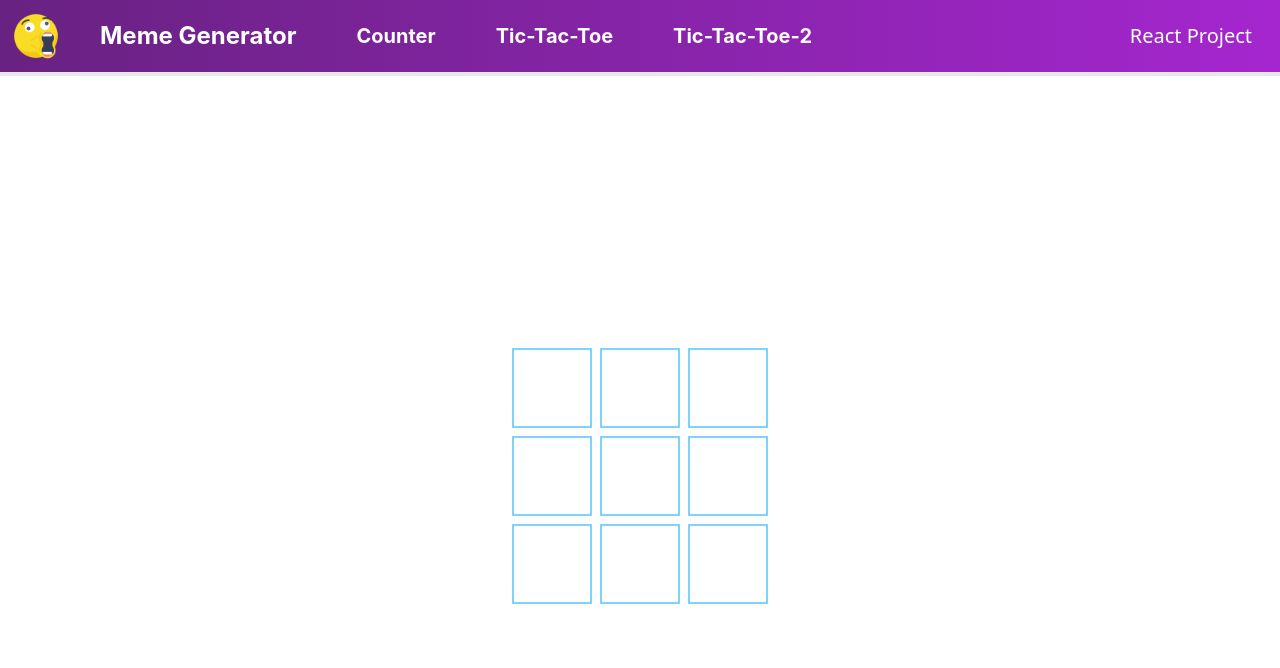
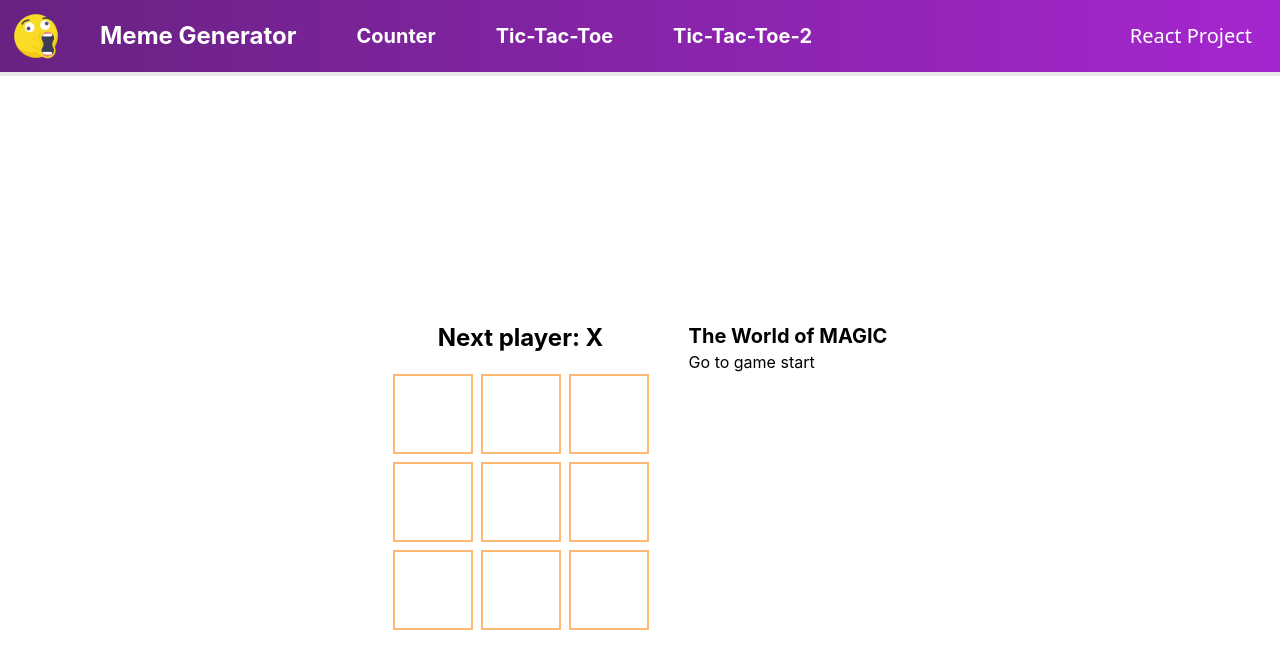
Before and after one commit to nirajsub/Todo-application-with-django-and-react, a React (Create React App) app in the folder frontend/: page /tictac in a window 1280 px wide. Shown: the top 668 px of the page. Built offline with nearby package versions, Linux system fonts and the light colour scheme.

Commit message:
tictactoe new update

```diff
--- a/frontend/src/page/TicTacToe.jsx
+++ b/frontend/src/page/TicTacToe.jsx
@@ -1,26 +1,66 @@
-import React, { useState } from 'react';
+import React, { useState } from "react";
 
 const TicTacToe = () => {
   return (
     <div className="flex justify-center items-center h-screen">
       <Game />
     </div>
-    )
+  );
+};
+
+function Game() {
+    const [history, setHistory] = useState([Array(9).fill(null)]);
+    const [currentMove, setCurrentMove] = useState(0);
+    const xIsNext = currentMove % 2 === 0;
+    const currentSquares = history[currentMove];
+
+    function handlePlay(nextSquares) {
+      const nextHistory = [...history.slice(0, currentMove + 1), nextSquares];
+      setHistory(nextHistory);
+      setCurrentMove(nextHistory.length - 1);
     }
-function Board({xIsNext, squares, onPlay}) {
+    function jumpTo(nextMove) {
+      setCurrentMove(nextMove);
+    }
 
+    const moves = history.map((squares, move) => {
+      let description;
+      if (move > 0) {
+        description = 'Go to move #' + move;
+      } else {
+        description = 'Go to game start';
+      }
+      return (
+        <li key={move}>
+          <button onClick={() => jumpTo(move)}>{description}</button>
+        </li>
+      );
+    });
+  return (
+    <div className="game flex justify-center gap-10">
+      <div className="game-board">
+        <Board xIsNext={xIsNext} squares={currentSquares} onPlay={handlePlay} />
+      </div>
+      <div className="game-info">
+        <h1 className="font-bold text-xl">The World of MAGIC</h1>
+        <ol>
+            <li>{moves}</li>
+        </ol>
+      </div>
+    </div>
+  );
+}
 
+function Board({ xIsNext, squares, onPlay }) {
   function handleClick(i) {
     if (squares[i] || winner) {
       return;
     }
-        const nextSquares = [...squares]
-        nextSquares[i] = xIsNext ? 'X' : 'O'
-
-        onPlay(nextSquares)
-        onPlay(!xIsNext)
+    const nextSquares = [...squares];
+    nextSquares[i] = xIsNext ? "X" : "O";
+    onPlay(nextSquares);
   }
-    const winner = calculateWinner(squares)
+  const winner = calculateWinner(squares);
   let status;
   if (winner) {
     status = "Winner is Mr: " + winner;
@@ -30,64 +70,47 @@ function Board({xIsNext, squares, onPlay}) {
   return (
     <div>
       <div className="flex justify-center text-2xl font-bold items-center">
-                <h3>{status}</h3>
+        <h3 className="mb-5">{status}</h3>
       </div>
       <div className="grid grid-cols-3 gap-2">
         {squares.map((value, index) => (
-                    <Square key={index} value={value} onSquareClick={() => handleClick(index)}/>
+          <Square
+            key={index}
+            value={value}
+            onSquareClick={() => handleClick(index)}
+          />
         ))}
       </div>
     </div>
-    )
-}
-function Game() {
-    const [xIsNext, setXIsNext] = useState(true)
-    const [history, setHistory] = useState([Array(9).fill(null)]);
-    const currentSquares = history[history.length - 1];
-
-    function handlePlay(nextSquares) {
-        setHistory([...history, nextSquares]);
-        setXIsNext(!xIsNext);
+  );
 }
 
-    return (
-
-<div className="game">
-      <div className="game-board">
-        <Board xIsNext={xIsNext} squares={currentSquares} onPlay={handlePlay} />
-      </div>
-      <div className="game-info">
-        <ol>{/*TODO*/}</ol>
-      </div>
-    </div>
-
-    )
-}
-function Square({value, onSquareClick}) {
+function Square({ value, onSquareClick }) {
   return (
     <button
       className="w-20 h-20 border-2 border-sky-300 text-3xl"
-        onClick={onSquareClick}>
+      onClick={onSquareClick}
+    >
       {value}
     </button>
-    )
+  );
 }
 function calculateWinner(squares) {
   const list = [
-        [0,1,2],
-        [3,4,5],
-        [6,7,8],
-        [0,4,8],
-        [2,4,6],
-        [0,3,6],
-        [1,4,7],
-        [2,5,8]
-      ]
-      for (let i=0; i<list.length; i++){
-        const [a,b,c] = list[i];
-        if (squares[a] && squares[a] === squares[b] && squares[a] === squares[c]){
-          return squares[a]
+    [0, 1, 2],
+    [3, 4, 5],
+    [6, 7, 8],
+    [0, 4, 8],
+    [2, 4, 6],
+    [0, 3, 6],
+    [1, 4, 7],
+    [2, 5, 8],
+  ];
+  for (let i = 0; i < list.length; i++) {
+    const [a, b, c] = list[i];
+    if (squares[a] && squares[a] === squares[b] && squares[a] === squares[c]) {
+      return squares[a];
     }
   }
 }
-export default TicTacToe
+export default TicTacToe;
--- a/frontend/src/page/Tictac.jsx
+++ b/frontend/src/page/Tictac.jsx
@@ -3,39 +3,75 @@ import React, { useEffect, useState } from "react";
 const Tictac = () => {
   return (
     <div className="flex justify-center items-center h-screen">
-      <Board />
+      <Game />
     </div>
   );
 };
 
-function Board() {
-    const [xIsNext, setXIsNext] = useState(true);
-    const [squares, setSquares] = useState(Array(9).fill(null));
-    const [wiwinner, setWiwinner] = useState()
+
+function Game() {
+  const [history, setHistory] = useState([Array(9).fill(null)]);
+  const [currentMove, setCurrentMove] = useState(0);
+  const xIsNext = currentMove % 2 === 0;
+  const currentSquares = history[currentMove];
+
+  function handlePlay(nextSquares) {
+    const nextHistory = [...history.slice(0, currentMove + 1), nextSquares];
+    setHistory(nextHistory);
+    setCurrentMove(nextHistory.length - 1);
+  }
+  function jumpTo(nextMove) {
+    setCurrentMove(nextMove);
+  }
+
+  const moves = history.map((squares, move) => {
+    let description;
+    if (move > 0) {
+      description = 'Go to move #' + move;
+    } else {
+      description = 'Go to game start';
+    }
+    return (
+      <li key={move}>
+        <button onClick={() => jumpTo(move)}>{description}</button>
+      </li>
+    );
+  });
+return (
+  <div className="game flex justify-center gap-10">
+    <div className="game-board">
+      <Board xIsNext={xIsNext} squares={currentSquares} onPlay={handlePlay} />
+    </div>
+    <div className="game-info">
+      <h1 className="font-bold text-xl">The World of MAGIC</h1>
+      <ol>
+          <li>{moves}</li>
+      </ol>
+    </div>
+  </div>
+);
+}
+
+function Board({ xIsNext, squares, onPlay }) {
 function handleClick(i) {
-      calculateWinner(squares)
-      if (squares[i] || wiwinner) {
+  if (squares[i] || winner) {
     return;
   }
-      const nextSquares = squares.slice();
-      if (xIsNext) {
-        nextSquares[i] = "X";
+  const nextSquares = [...squares];
+  nextSquares[i] = xIsNext ? "X" : "O";
+  onPlay(nextSquares);
+}
+const winner = calculateWinner(squares);
+let status;
+if (winner) {
+  status = "Winner is Mr: " + winner;
 } else {
-        nextSquares[i] = "O";
+  status = "Next player: " + (xIsNext ? "X" : "O");
 }
-      setSquares(nextSquares)
-      setXIsNext(!xIsNext);
-  }
-
-  const winner = calculateWinner(squares)
-  useEffect(() => {
-    setWiwinner(winner)
-  },[winner])
-
 return (
   <div>
     <div className="flex justify-center text-2xl font-bold items-center">
-       {wiwinner && <h3>Winner is Mr. : {wiwinner}</h3>}
+      <h3 className="mb-5">{status}</h3>
     </div>
     <div className="grid grid-cols-3 gap-2">
         <Square value={squares[0]} onSquareClick={() => handleClick(0)} />
@@ -51,30 +87,32 @@ function Board() {
   </div>
 );
 }
-function Square({value, onSquareClick}) {
-  return <button
-  className="w-20 h-20 border-2 border-sky-300 text-3xl"
+
+function Square({ value, onSquareClick }) {
+return (
+  <button
+    className="w-20 h-20 border-2 border-orange-300 text-3xl"
     onClick={onSquareClick}
   >
     {value}
-    </button>;
+  </button>
+);
 }
-
 function calculateWinner(squares) {
 const list = [
-    [0,1,2],
-    [3,4,5],
-    [6,7,8],
-    [0,4,8],
-    [2,4,6],
-    [0,3,6],
-    [1,4,7],
-    [2,5,8]
-  ]
-  for (let i=0; i<list.length; i++){
-    const [a,b,c] = list[i];
-    if (squares[a] && squares[a] === squares[b] && squares[a] === squares[c]){
-      return squares[a]
+  [0, 1, 2],
+  [3, 4, 5],
+  [6, 7, 8],
+  [0, 4, 8],
+  [2, 4, 6],
+  [0, 3, 6],
+  [1, 4, 7],
+  [2, 5, 8],
+];
+for (let i = 0; i < list.length; i++) {
+  const [a, b, c] = list[i];
+  if (squares[a] && squares[a] === squares[b] && squares[a] === squares[c]) {
+    return squares[a];
   }
 }
 }
```
Also changed, not shown: frontend/src/App.js (line endings or trailing spaces). Lines whose indentation alone changed are shown as unchanged.
